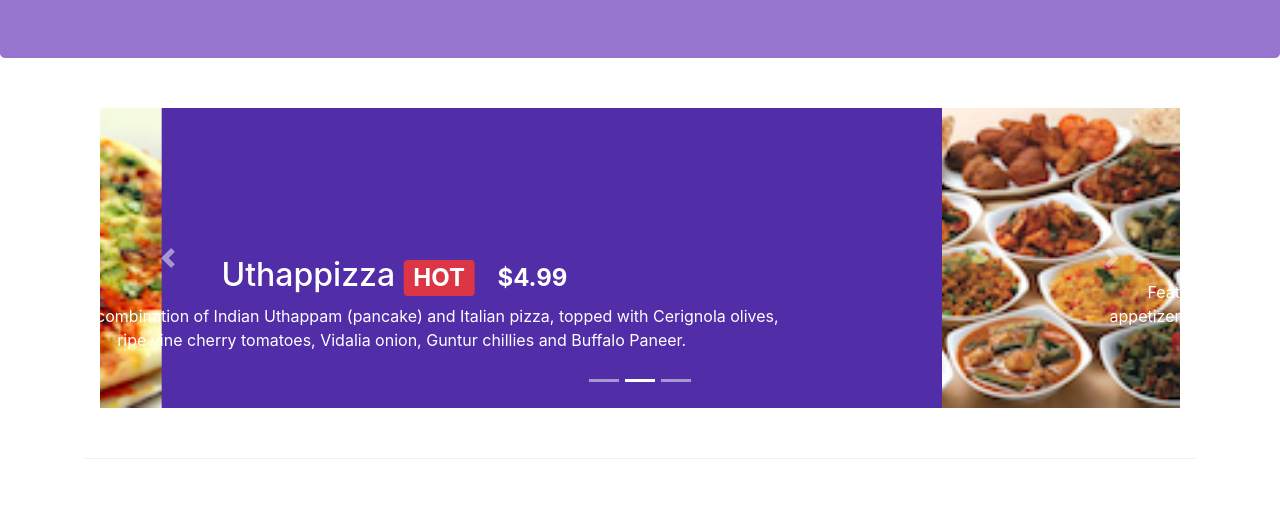
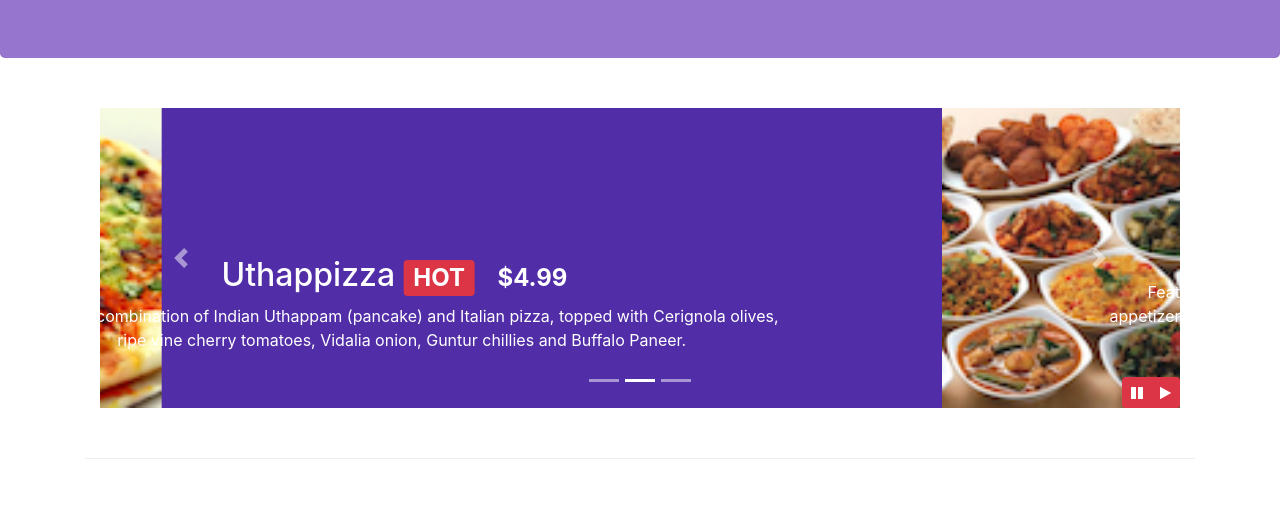
Before and after one commit to 69hunter/Bootstrap4, a website: page index.html in a window 1280 px wide. Shown: the part 276-800 px from the top of the page. Drawn offline with nearby package versions, Linux system fonts and the light colour scheme.

Commit message:
bootstrap JQuery

```diff
--- a/css/styles.css
+++ b/css/styles.css
@@ -46,14 +46,20 @@ body{
 }
 
 .carousel {
-    background:#512DA8;
+  background:#512DA8;
 }
 .carousel-item {
   height: 300px;
 }
 .carousel-item img {
-    position: absolute;
-    top: 0;
-    left: 0;
-    min-height: 300px;
+  position: absolute;
+  top: 0;
+  left: 0;
+  min-height: 300px;
 }
+
+#carouselButtons {
+  right:0px;
+  position: absolute;
+  bottom: 0px;
+}
--- a/index.html
+++ b/index.html
@@ -126,13 +126,21 @@
               <li data-target="#mycarousel" data-slide-to="1"></li>
               <li data-target="#mycarousel" data-slide-to="2"></li>
             </ol>
+            <a class="carousel-control-prev" href="#mycarousel" role="button" data-slide="prev">
+              <span class="carousel-control-prev-icon"></span>
+            </a>
+            <a class="carousel-control-next" href="#mycarousel" role="button" data-slide="next">
+              <span class="carousel-control-next-icon"></span>
+            </a>
+            <div class="btn-group" id="carouselButtons">
+              <button class="btn btn-danger btn-sm" id="carousel-pause">
+          	    <span class="fa fa-pause"></span>
+              </button>
+              <button class="btn btn-danger btn-sm" id="carousel-play">
+          	    <span class="fa fa-play"></span>
+              </button>
+            </div>
           </div>
-          <a class="carousel-control-prev" href="#mycarousel" role="button" data-slide="prev">
-            <span class="carousel-control-prev-icon"></span>
-          </a>
-          <a class="carousel-control-next" href="#mycarousel" role="button" data-slide="next">
-            <span class="carousel-control-next-icon"></span>
-          </a>
         </div>
      </div>
     <div class="row row-content align-items-center">
@@ -307,7 +315,14 @@
   <script>
     $(document).ready(function(){
       $('[data-toggle="tooltip"]').tooltip();
+      $("#mycarousel").carousel( { interval: 2000 } );
+      $("#carousel-pause").click(function(){
+        $("#mycarousel").carousel('pause');
       });
+      $("#carousel-play").click(function(){
+        $("#mycarousel").carousel('cycle');
+      });
+    });
   </script>
 
 </body>
```
